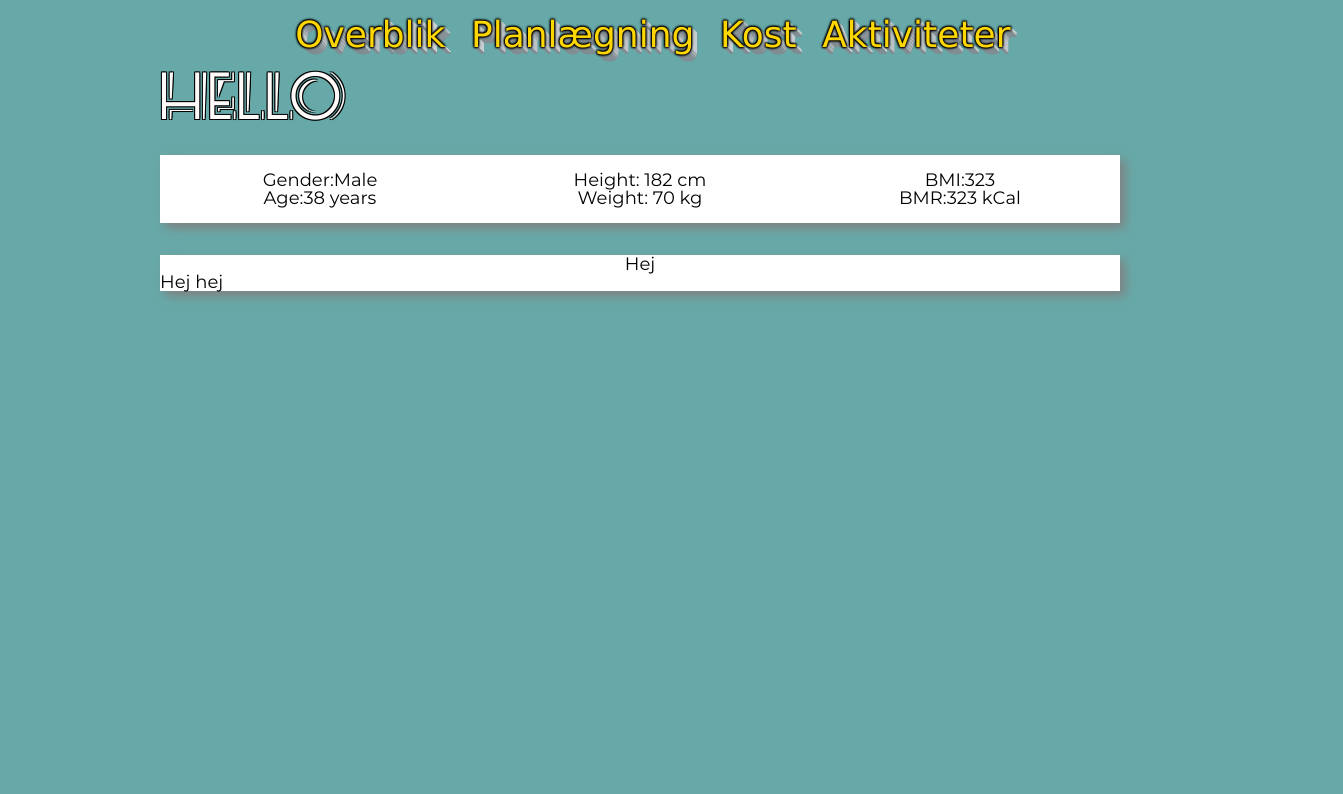
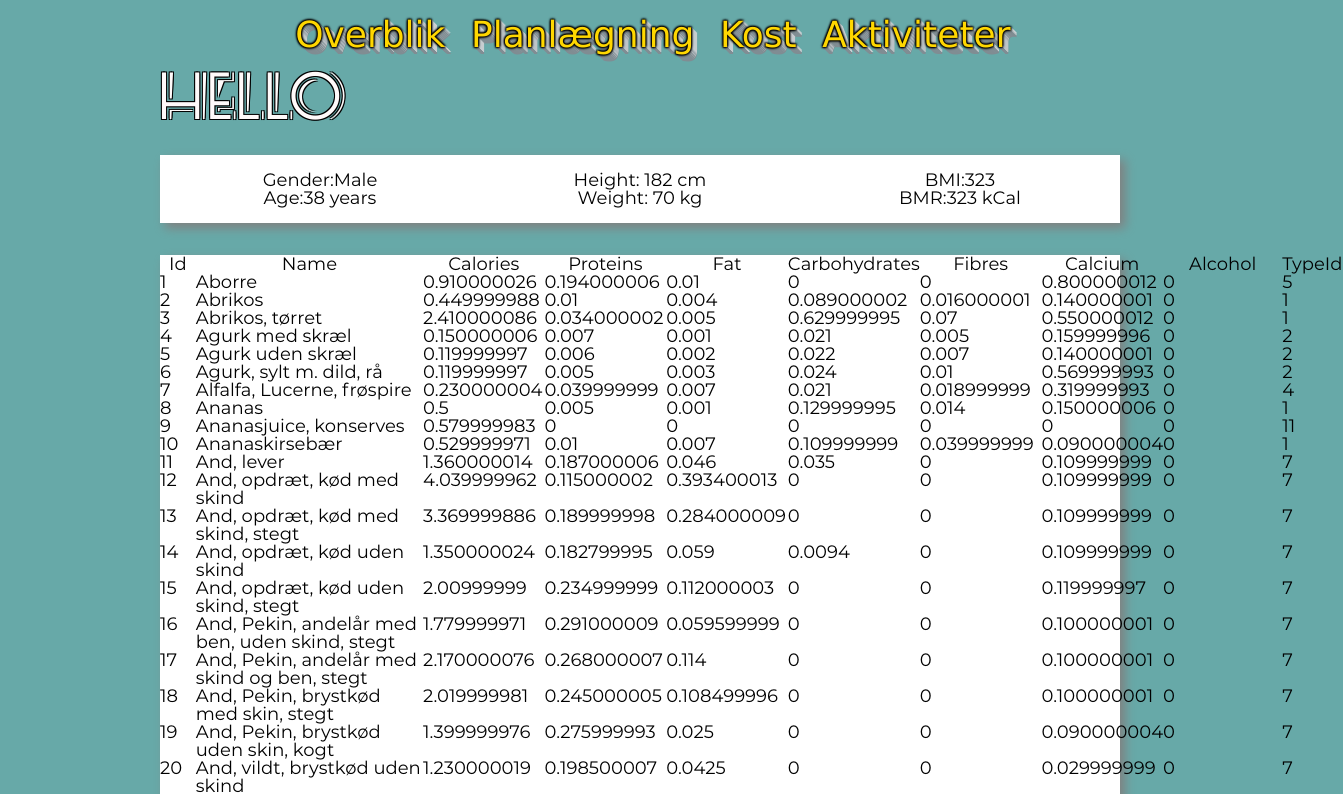
Before and after one commit to mrApptastic/mrHealthManager, an Angular app: page / in a window 1280 px wide. Shown: the top 794 px of the page, 1343 px wide, since content can reach past the window. Built offline with nearby package versions, Linux system fonts and the light colour scheme.

Commit message:
Basic Table Stuff

```diff
--- a/src/app/app.module.ts
+++ b/src/app/app.module.ts
@@ -1,4 +1,5 @@
 import { BrowserModule } from '@angular/platform-browser';
+import { HttpClientModule } from '@angular/common/http';
 import { NgModule, ErrorHandler } from '@angular/core';
 
 import { AppRoutingModule } from './app-routing.module';
@@ -25,7 +26,8 @@ import { BasicTableComponent } from './components/basic-table/basic-table.compon
   ],
   imports: [
     BrowserModule,
-    AppRoutingModule
+    AppRoutingModule,
+    HttpClientModule
   ],
   providers: [
     { provide: ErrorHandler, useClass: ErrorService},
--- a/src/app/components/basic-table/basic-table.component.html
+++ b/src/app/components/basic-table/basic-table.component.html
@@ -1,15 +1,15 @@
-<table>
+<table *ngIf="dataSource">
     <thead>
         <tr>
-            <th>
-                Hej
+            <th *ngFor="let col of columns" [ngStyle]="{'width': col.width}">
+                {{col.Name}}
             </th>
         </tr>
     </thead>
     <tbody>
-        <tr>
-            <td>
-                Hej hej
+        <tr *ngFor="let row of dataSource">
+            <td *ngFor="let col of columns">
+                <span *ngIf="col.Name" [innerHtml]="row[col.Name]"></span>
             </td>
         </tr>
     </tbody>
--- a/src/app/components/basic-table/basic-table.component.ts
+++ b/src/app/components/basic-table/basic-table.component.ts
@@ -1,22 +1,66 @@
-import { Component, OnInit } from '@angular/core';
+import { Component, OnInit, OnChanges, Input } from '@angular/core';
 
 @Component({
   selector: 'app-basic-table',
   templateUrl: './basic-table.component.html',
   styleUrls: ['./basic-table.component.scss']
 })
-export class BasicTableComponent implements OnInit {
-  dataSource: any[];
-  colums: string[];
+export class BasicTableComponent implements OnInit, OnChanges {
+  @Input() dataSource: any[];
+  columns: any[];
   constructor() { }
 
   ngOnInit(): void {
-    this.dataSource = [
-      { Name : 'Henrik Hejsa', Age: 23 },
-      { Name : 'Tommy Tusindsen', Age: 33 },
-      { Name : 'Roben Knudsen' },
-      { Name : 'Svend Dellepude', Age: 53, Country : 'Denmark' },
-    ];
+    this.loadData();
+  }
+
+  ngOnChanges(): void {
+    this.loadData();
+  }
+
+  loadData() {
+    if (this.dataSource) {
+      this.columns = this.getColumns(this.dataSource);
+    }
+  }
+
+  private getColumns(data: any[]) {
+    let columns = new Array();
+
+    for (const row of data) {
+      for (const [key,value] of Object.entries(row) ) {
+        if (columns.some(x => x.Name === key)) {
+          const length = value.toString().length;
+          let col = columns.find(x => x.Name === key);
+          if (length > col.Width) {
+            col.width = length;
+          }
+        } else {
+          columns.push({
+            Name : key,
+            Width : value.toString().length
+          })
+        }
+      }
+    }
+
+    return this.convertToPercent(columns);
+  }
+
+  private convertToPercent(columns) {
+    const sum = this.getSum(columns);
+    for (const col of columns) {
+      col.Width = col.Width/sum * 100;
+    }
+    return columns;
+  }
+
+  private getSum (columns) {
+    let sum = 0;
+    for (const col of columns) {
+      sum += col.Width;
+    }
+    return sum;
   }
 
 }
--- a/src/app/components/main-page/main-page.component.html
+++ b/src/app/components/main-page/main-page.component.html
@@ -15,7 +15,7 @@
     	</div>
 	</div>
 	<div class="mr1 mrShadow mrWhite mrMart2 mrMarb2">
-		<app-basic-table></app-basic-table>
+		<app-basic-table [dataSource]="dataSource"></app-basic-table>
 	</div>
 </div>
 <!--
--- a/src/app/components/main-page/main-page.component.ts
+++ b/src/app/components/main-page/main-page.component.ts
@@ -1,4 +1,5 @@
 import { Component, OnInit } from '@angular/core';
+import { DataService } from 'src/app/services/data.service';
 
 @Component({
   selector: 'app-main-page',
@@ -6,10 +7,13 @@ import { Component, OnInit } from '@angular/core';
   styleUrls: ['./main-page.component.scss']
 })
 export class MainPageComponent implements OnInit {
-
-  constructor() { }
+  dataSource: any[];
+  constructor(private data: DataService) { }
 
   ngOnInit(): void {
+    this.data.getFood().subscribe(x => {
+      this.dataSource = x;
+    })
   }
 
   /*
```
